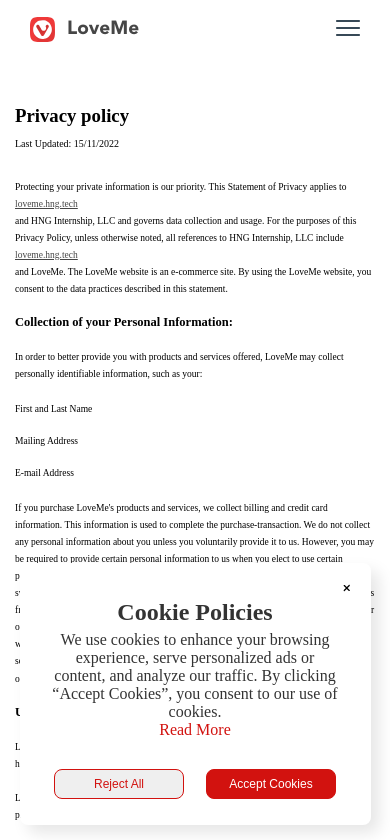
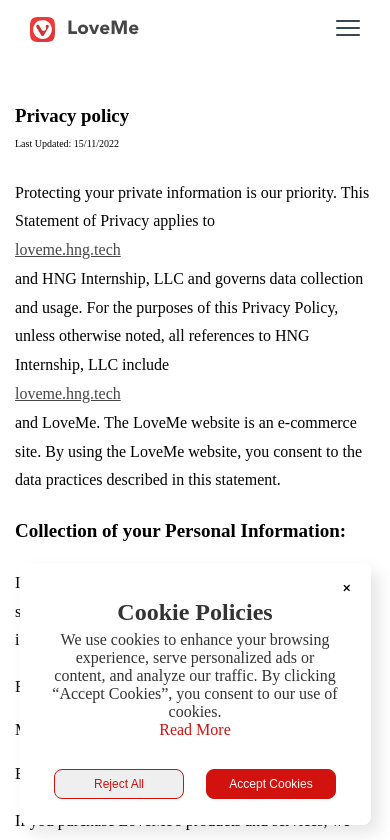
Before and after one commit to Phyya/love-letter-generator, a React (Create React App) app: page /privacypolicy in a window 390 px wide. Shown: the top 840 px of the page. Built offline with nearby package versions, Linux system fonts and the light colour scheme.

Commit message:
updated the font-size

```diff
--- a/src/styles/PrivacyPolicy.css
+++ b/src/styles/PrivacyPolicy.css
@@ -1,10 +1,11 @@
 .text_div p {
   line-height: 2 !important;
+  font-size: 1.6rem !important;
 }
 
 .text_div h2 {
-  font-size: 1.25rem !important;
-  line-height: 1.75rem !important;
+  font-size: 1.95rem !important;
+  line-height: 4rem !important;
   font-weight: 900 !important;
 }
 
@@ -37,8 +38,12 @@
 
 @media screen and (max-width: 500px) {
   .text_div p {
-    font-size: 0.95rem !important;
+    font-size: 1.6rem !important;
     line-height: 1.8 !important;
+  }
+  .text_div h2 {
+  font-size: 1.9rem !important;
+  line-height: 4rem !important;
   }
 }
 
```
